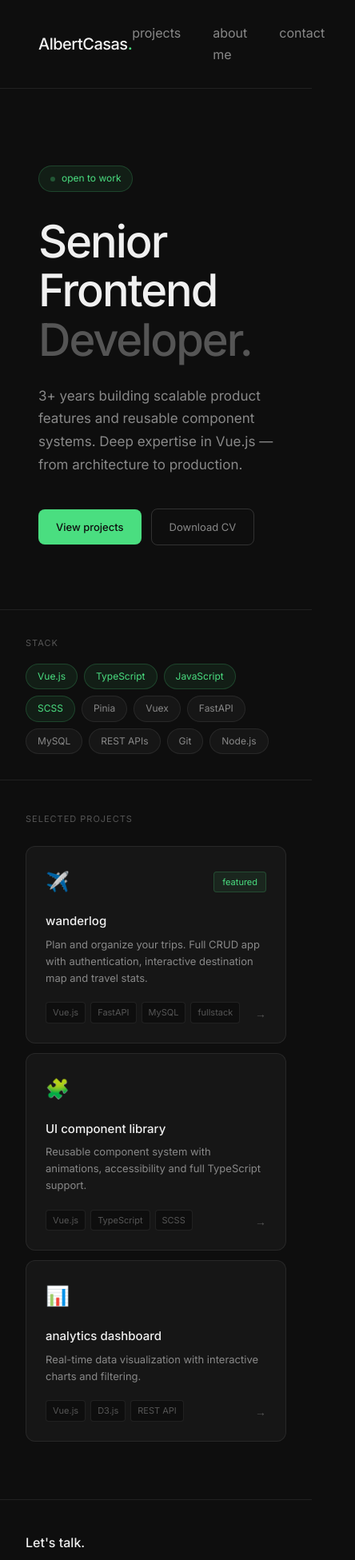
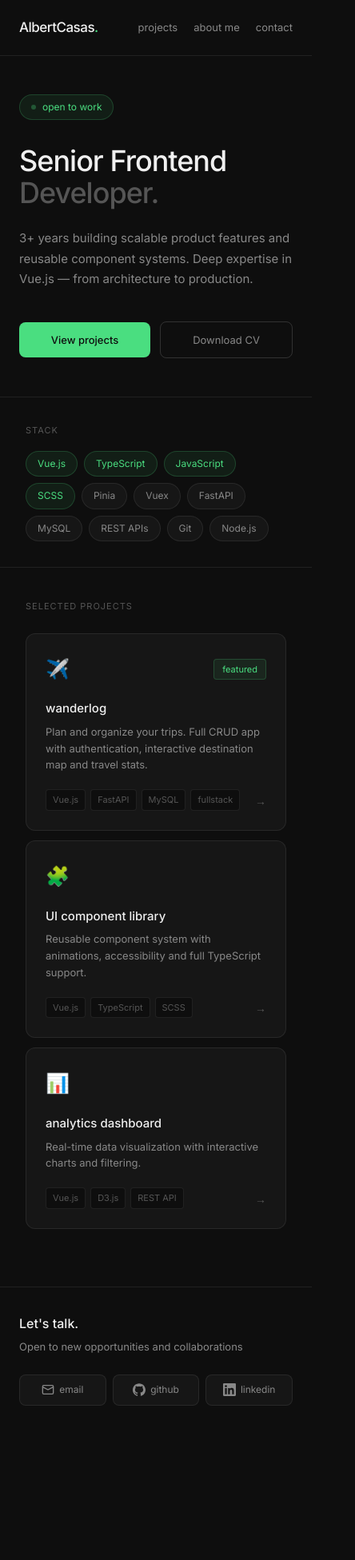
Before and after one commit to AlbertCasas/albert-landing, a Vue app: page / in a window 390 px wide. Shown: the top 1951 px of the page at 80% size, 444 px wide, since content can reach past the window. After the commit the page ends 1790 px from the top, so only its background shows below. Built offline with nearby package versions, Linux system fonts and the light colour scheme.

Commit message:
responsive

```diff
--- a/src/components/layout/ContactSection.vue
+++ b/src/components/layout/ContactSection.vue
@@ -71,4 +71,27 @@ p {
   color: var(--color-text);
   border-color: var(--color-border-strong);
 }
+
+@media (max-width: 768px) {
+  .contact {
+    padding: 2rem 1.5rem;
+  }
+
+  .content {
+    flex-direction: column;
+    align-items: flex-start;
+    gap: 1.5rem;
+  }
+
+  .links {
+    width: 100%;
+    flex-wrap: wrap;
+  }
+
+  .contact-btn {
+    flex: 1;
+    justify-content: center;
+    min-width: 90px;
+  }
+}
 </style>
--- a/src/components/layout/HeroSection.vue
+++ b/src/components/layout/HeroSection.vue
@@ -105,4 +105,30 @@ p {
   color: var(--color-text);
   border-color: var(--color-text-muted);
 }
+
+@media (max-width: 768px) {
+  .hero {
+    padding: 3rem 1.5rem 3rem;
+  }
+
+  h1 {
+    font-size: 36px;
+    letter-spacing: -1px;
+  }
+
+  p {
+    font-size: 15px;
+  }
+
+  .hero-ctas {
+    flex-wrap: wrap;
+  }
+
+  .btn-primary,
+  .btn-secondary {
+    flex: 1;
+    justify-content: center;
+    text-align: center;
+  }
+}
 </style>
--- a/src/components/layout/NavBar.vue
+++ b/src/components/layout/NavBar.vue
@@ -47,4 +47,24 @@
 .nav-links a:hover {
   color: var(--color-text);
 }
+
+@media (max-width: 768px) {
+  .nav {
+    padding: 1.25rem 1.5rem;
+    flex-wrap: wrap;
+    gap: 0.75rem;
+  }
+
+  .nav-logo {
+    font-size: 17px;
+  }
+
+  .nav-links {
+    gap: 1.25rem;
+  }
+
+  .nav-links a {
+    font-size: 13px;
+  }
+}
 </style>
```
